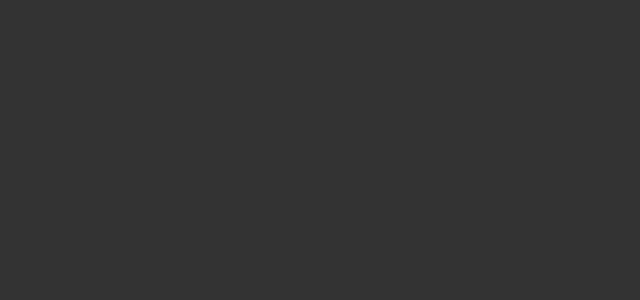
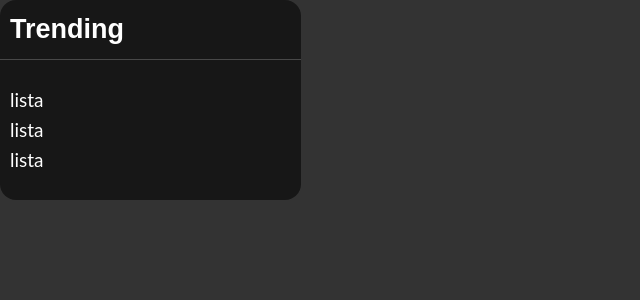
Before and after one commit to angelicacavalheiro/Linkr, a React (Create React App) app: page / in a window 1280 px wide. Shown: the top 300 px of the page, without its empty margins (0-640 px from the left). Built offline with nearby package versions, Linux system fonts and the light colour scheme.

Commit message:
Layout feito

```diff
--- a/src/components/Timeline/TimelinePage.js
+++ b/src/components/Timeline/TimelinePage.js
@@ -1,7 +1,10 @@
+import Trending from "../../sharedComponents/Trending";
+
 export default function TimelinePage () {
 
     return(
         <>
+        <Trending></Trending>
         </>
     )
 }
--- /dev/null
+++ b/src/sharedComponents/Trending.js
@@ -0,0 +1,42 @@
+import styled from "styled-components"
+
+export default function Trending () {
+
+    return(
+
+        <TrendingStyle>
+            <TitleTrendingStyle>
+                <h2>Trending</h2>
+            </TitleTrendingStyle>
+            <TrendingListStyle>
+                <p>lista</p>
+                <p>lista</p>
+                <p>lista</p>
+            </TrendingListStyle>
+        </TrendingStyle>
+    )
+}
+
+const TrendingStyle = styled.div`
+    background-color: #171717;
+    width: 301px;
+    border-radius: 16px;
+    color: white;
+
+`
+const TitleTrendingStyle = styled.div`
+    height:60px;
+    border-bottom: solid 1px #484848;
+    display: flex;
+    align-items: center;
+    padding: 10px;
+    font-weight:bold;
+    font-size: 27px;
+
+
+`
+const TrendingListStyle = styled.div`
+    padding: 25px 10px;
+    line-height:30px;
+    font-size: 19px;
+`
```
